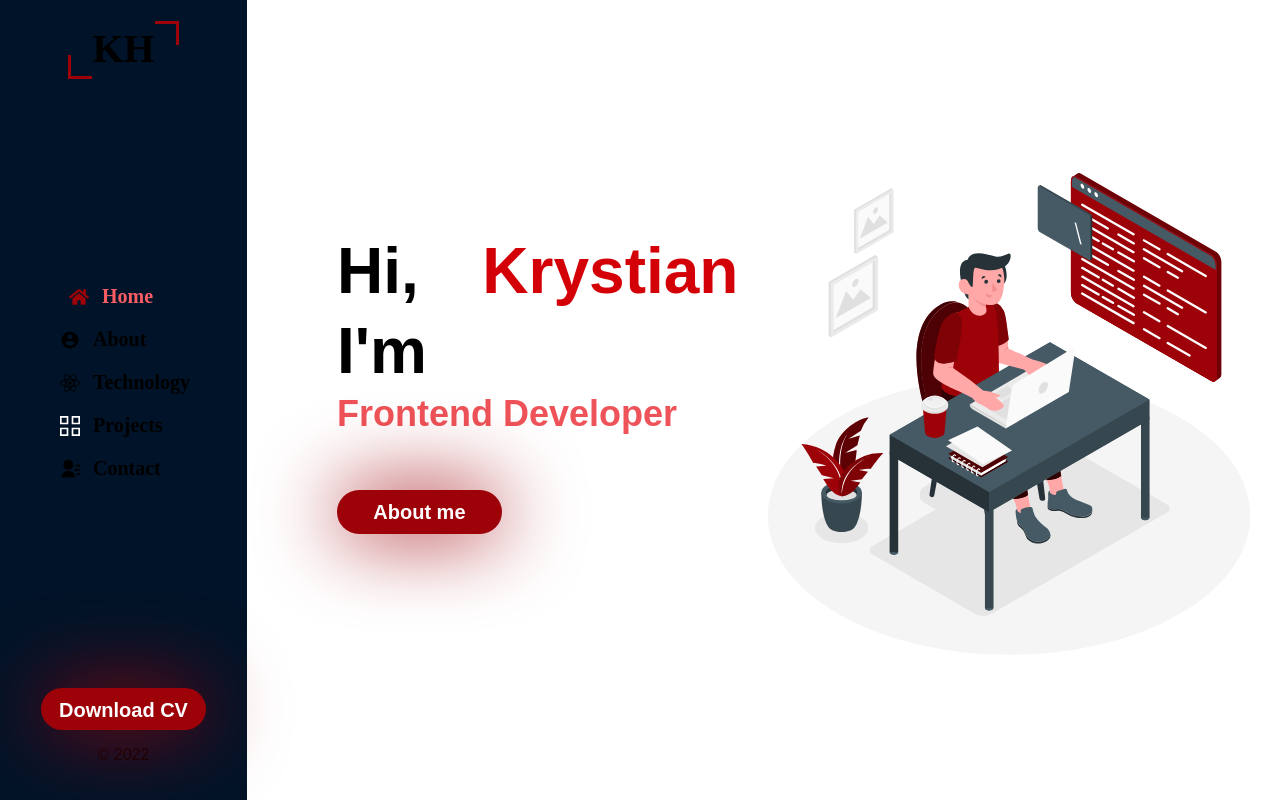
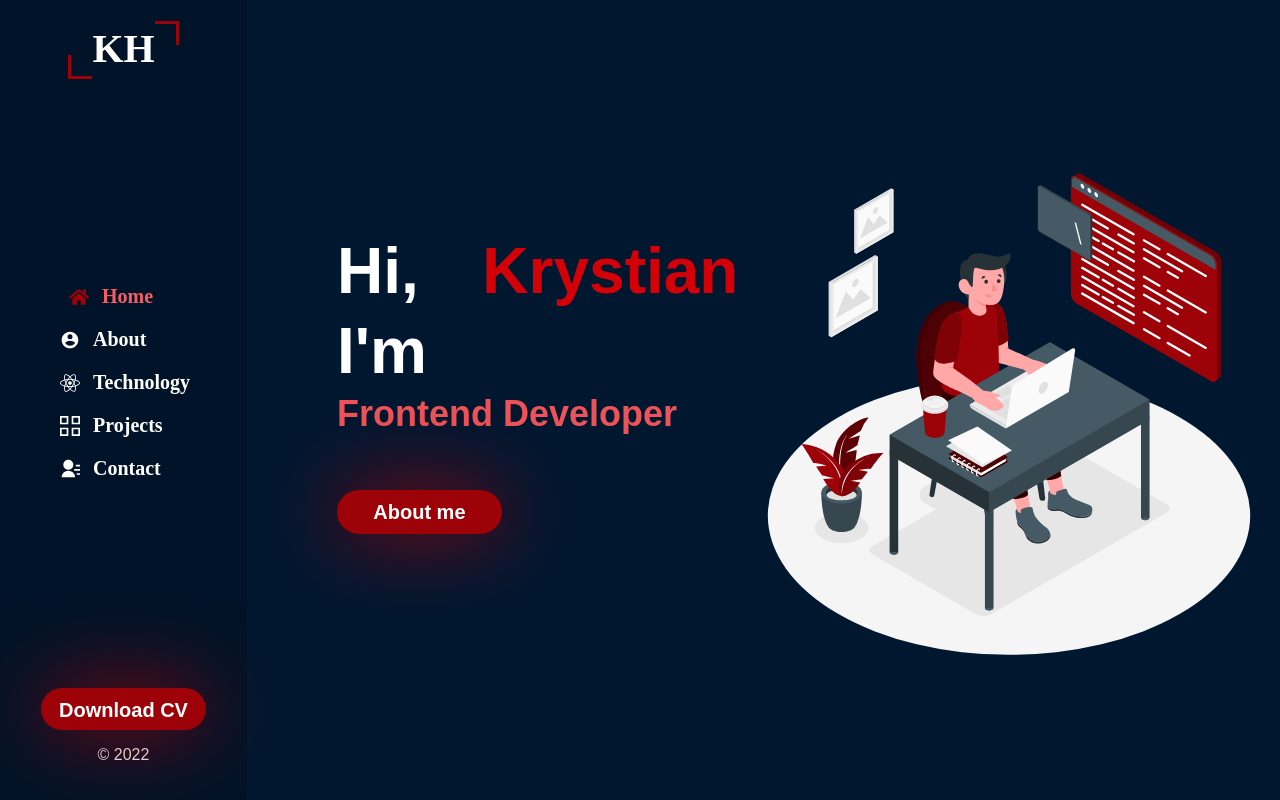
Before and after one commit to Ombre56/Portfolio, a Next.js app: page / in a window 1280 px wide. Built offline with nearby package versions, Linux system fonts and the light colour scheme.

Commit message:
Added list-style none to global style for ul elements

```diff
--- a/styles/globals.css
+++ b/styles/globals.css
@@ -3,6 +3,8 @@ body {
   padding: 0;
   margin: 0;
   font-family: 'Merriweather Sans', sans-serif;
+  color: #FFFFFF;
+  background: #001730;
 }
 
 a {
@@ -13,3 +15,7 @@ a {
 * {
   box-sizing: border-box;
 }
+
+ul{
+  list-style: none;
+}
```
